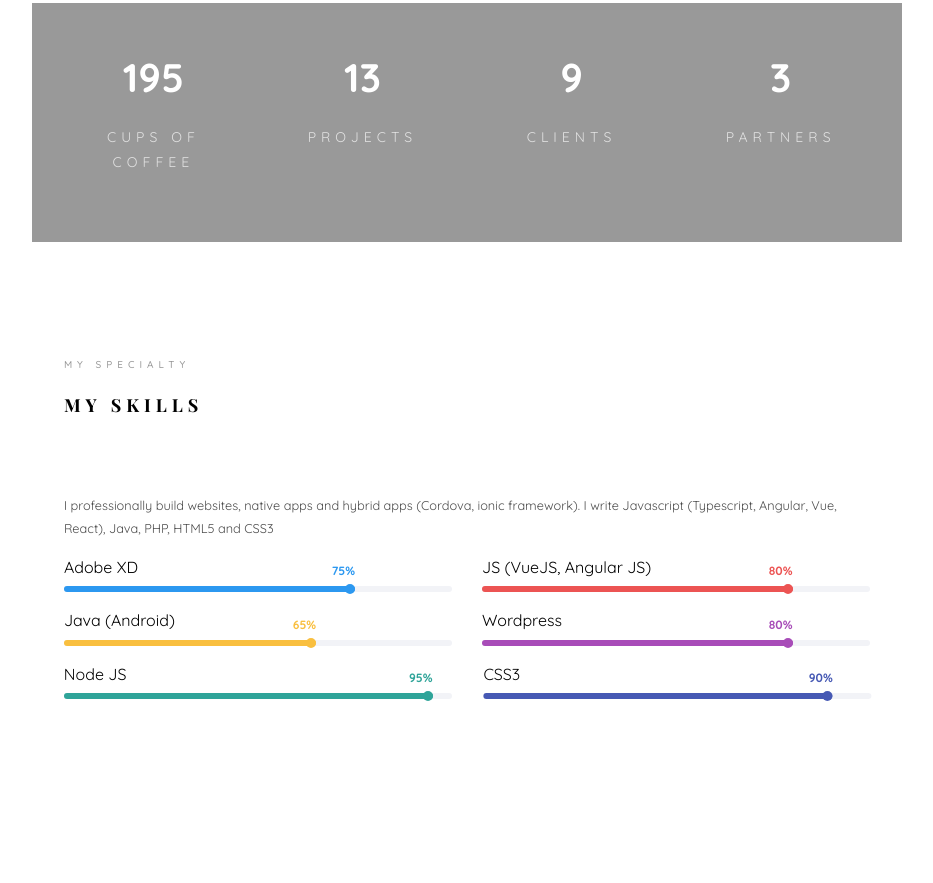
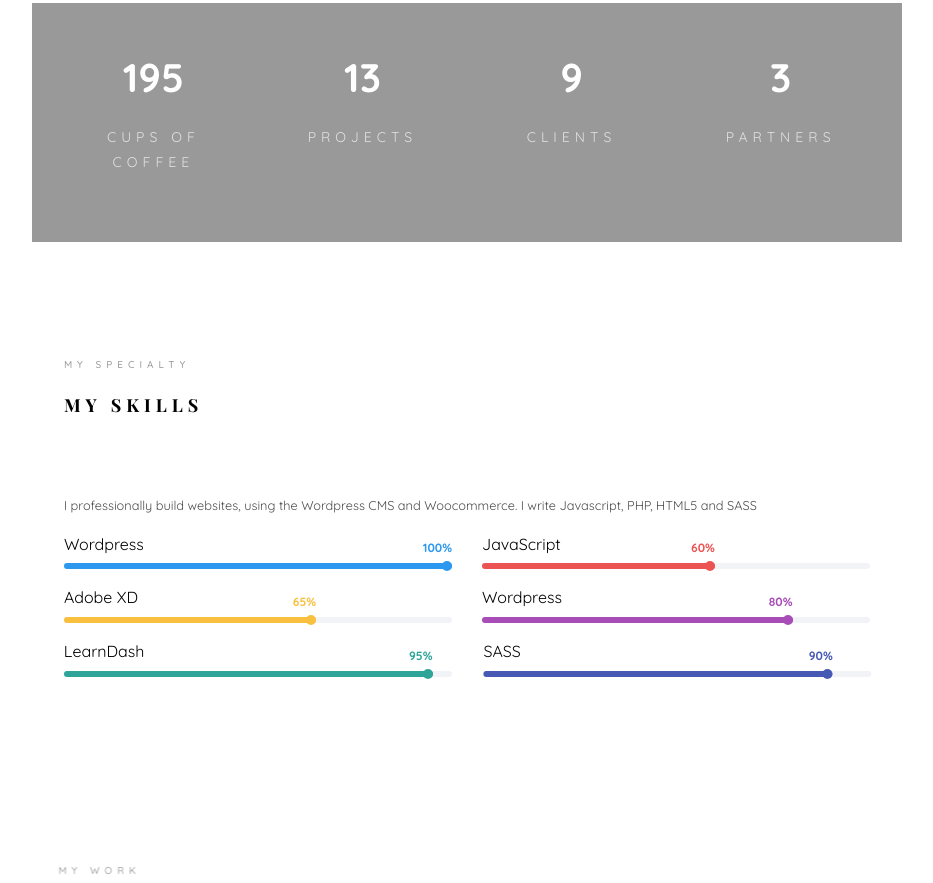
Before and after one commit to nhemaz/cliff.github.io, a plain HTML site: page index.html in a window 1280 px wide. Shown: the part 1967-2850 px from the top of the page, without its empty margins (323-1256 px from the left). Drawn offline with nearby package versions, Linux system fonts and the light colour scheme; files whose address does not match are found by name; a web font is replaced by a local one.

Commit message:
Update index.html

```diff
--- a/index.html
+++ b/index.html
@@ -172,7 +172,7 @@ Copyright &copy;<script>document.write(new Date().getFullYear());</script> All r
 									<i class="icon-data"></i>
 								</span>
 								<div class="desc">
-									<h3>Mobile Application Development</h3>
+									<h3>Wordpress/Woocommerce Development</h3>
 									<p></p>
 								</div>
 							</div>
@@ -231,33 +231,33 @@ Copyright &copy;<script>document.write(new Date().getFullYear());</script> All r
 					</div>
 					<div class="row">
 						<div class="col-md-12 animate-box" data-animate-effect="fadeInLeft">
-							<p>I professionally build websites, native apps and hybrid apps (Cordova, ionic framework). I write Javascript (Typescript, Angular, Vue, React), Java, PHP, HTML5 and CSS3</p>
+							<p>I professionally build websites, using the Wordpress CMS and Woocommerce. I write Javascript, PHP, HTML5 and SASS</p>
 						</div>
 						<div class="col-md-6 animate-box" data-animate-effect="fadeInLeft">
 							<div class="progress-wrap">
-								<h3>Adobe XD</h3>
+								<h3>Wordpress</h3>
 								<div class="progress">
 								 	<div class="progress-bar color-1" role="progressbar" aria-valuenow="75"
-								  	aria-valuemin="0" aria-valuemax="100" style="width:75%">
-								    <span>75%</span>
+								  	aria-valuemin="0" aria-valuemax="100" style="width:100%">
+								    <span>100%</span>
 								  	</div>
 								</div>
 							</div>
 						</div>
 						<div class="col-md-6 animate-box" data-animate-effect="fadeInRight">
 							<div class="progress-wrap">
-								<h3>JS (VueJS, Angular JS)</h3>
+								<h3>JavaScript</h3>
 								<div class="progress">
 								 	<div class="progress-bar color-2" role="progressbar" aria-valuenow="60"
-								  	aria-valuemin="0" aria-valuemax="100" style="width:80%">
-								    <span>80%</span>
+								  	aria-valuemin="0" aria-valuemax="100" style="width:60%">
+								    <span>60%</span>
 								  	</div>
 								</div>
 							</div>
 						</div>
 						<div class="col-md-6 animate-box" data-animate-effect="fadeInLeft">
 							<div class="progress-wrap">
-								<h3>Java (Android)</h3>
+								<h3>Adobe XD</h3>
 								<div class="progress">
 								 	<div class="progress-bar color-3" role="progressbar" aria-valuenow="85"
 								  	aria-valuemin="0" aria-valuemax="100" style="width:65%">
@@ -279,7 +279,7 @@ Copyright &copy;<script>document.write(new Date().getFullYear());</script> All r
 						</div>
 						<div class="col-md-6 animate-box" data-animate-effect="fadeInLeft">
 							<div class="progress-wrap">
-								<h3>Node JS</h3>
+								<h3>LearnDash</h3>
 								<div class="progress">
 								 	<div class="progress-bar color-5" role="progressbar" aria-valuenow="70"
 								  	aria-valuemin="0" aria-valuemax="100" style="width:95%">
@@ -290,7 +290,7 @@ Copyright &copy;<script>document.write(new Date().getFullYear());</script> All r
 						</div>
 						<div class="col-md-6 animate-box" data-animate-effect="fadeInRight">
 							<div class="progress-wrap">
-								<h3>CSS3</h3>
+								<h3>SASS</h3>
 								<div class="progress">
 								 	<div class="progress-bar color-6" role="progressbar" aria-valuenow="80"
 								  	aria-valuemin="0" aria-valuemax="100" style="width:90%">
@@ -318,7 +318,7 @@ Copyright &copy;<script>document.write(new Date().getFullYear());</script> All r
 							<div class="project" style="background-image: url(images/lily.png);">
 								<div class="desc">
 									<div class="con">
-										<h3><a href="https://lilyonlone.co.za">Lily Cosmetics Store</a></h3>
+										<h3><a href="https://lilyonlone.co.za">Cosmetics E-commerce Website</a></h3>
 										<span>E-commerce website</span>
 										<span>I was responsible for the whole project from the concept development to the final product, making
 											use of Wordpress & Woocommerce. </span>
@@ -370,7 +370,7 @@ Copyright &copy;<script>document.write(new Date().getFullYear());</script> All r
 								<div class="desc">
 									<div class="con">
 										<h3><a href="http://ambitiousglobal.org/">AIA</a></h3>
-										<span>CStart-up Website Development</span>
+										<span>Start-up Website Development</span>
 										<span>Worked on a website for a marketing start-up Ambitious Innocations Africa from the concept
 											graphics (except the Logo) to the final product.
 
```
